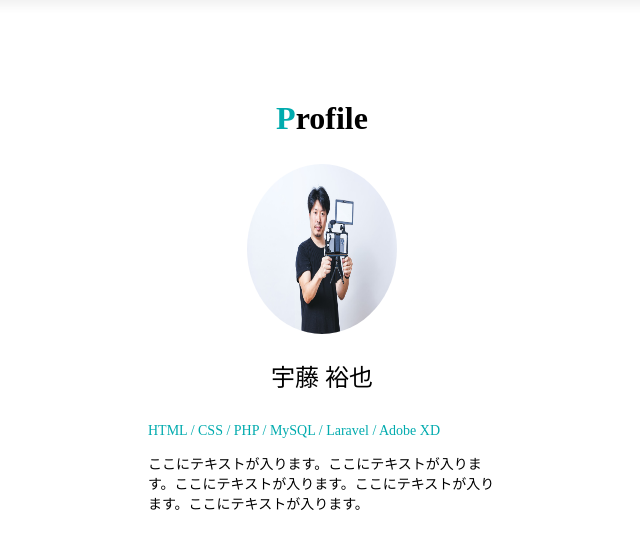
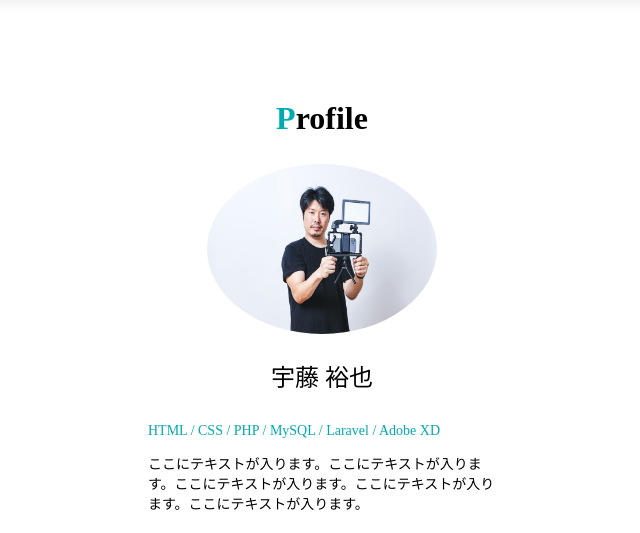
Before and after one commit to UtouYuya/PortfolioSample, a PHP site: page / in a window 1280 px wide. Shown: the part 67-600 px from the top of the page, without its empty margins (318-958 px from the left). Run offline with PHP 8.4, Linux system fonts and the light colour scheme.

Commit message:
style.cssの変更

```diff
--- a/style.css
+++ b/style.css
@@ -60,9 +60,9 @@ body{
 }
 
 .box-profile .item-list img{
-  width:150px;
+  width:230px;
   height: 170px;
-  border-radius: 50%;
+  border-radius: 75%;
 }
 
 .item-list p{
```
